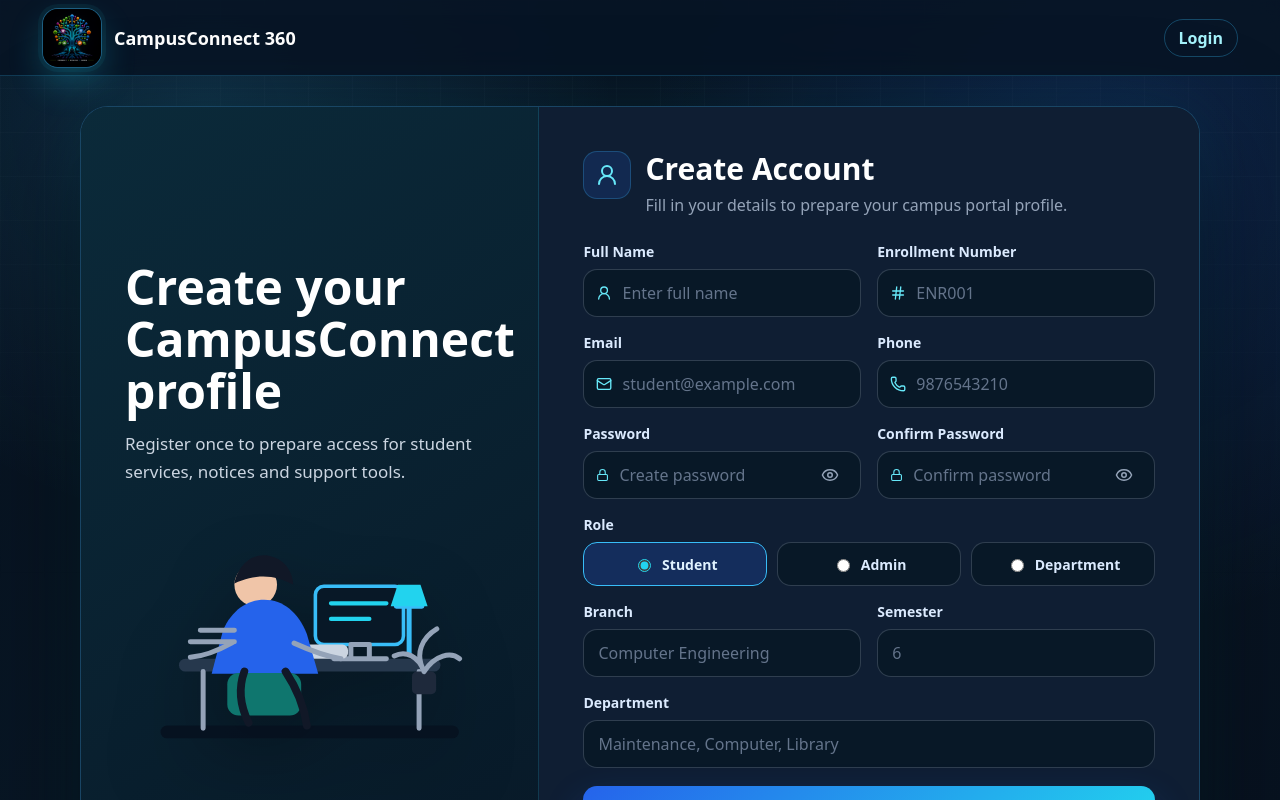
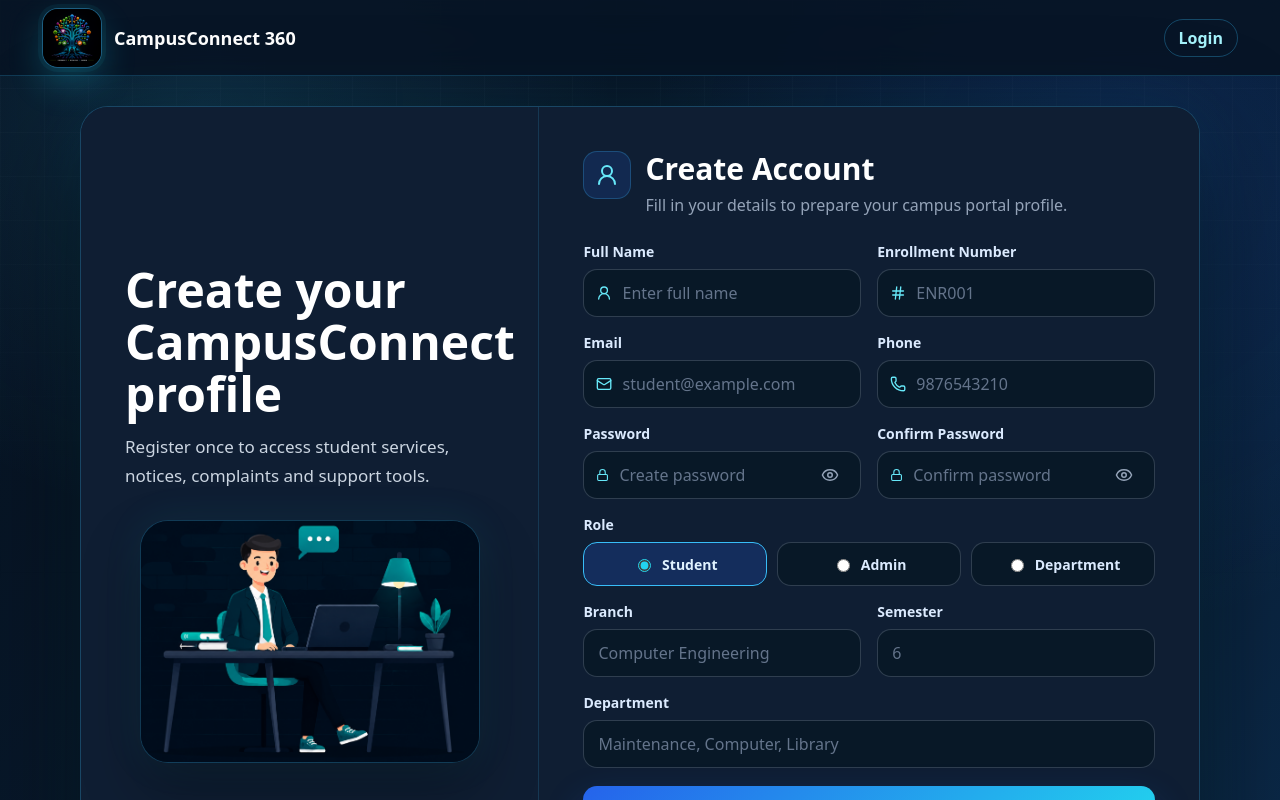
Before and after one commit to PritKoradiya/campusconnect-360, a React (Vite) app in the folder client/: page /register in a window 1280 px wide. Shown: the top 800 px of the page. Built offline with nearby package versions, Linux system fonts and the light colour scheme.

Commit message:
final touch in login page

```diff
--- a/client/src/pages/auth/LoginPage.jsx
+++ b/client/src/pages/auth/LoginPage.jsx
@@ -48,7 +48,9 @@ function LoginPage() {
         <aside className="campus-auth-hero">
           <h1>Welcome to CampusConnect 360</h1>
           <p>Smart campus services, complaints, notices, events and student support in one place.</p>
-          <img className="campus-login-illustration" src={loginIllustration} alt="Student working on laptop" />
+          <div className="campus-illustration-frame">
+            <img className="campus-login-illustration" src={loginIllustration} alt="Student working on laptop" />
+          </div>
         </aside>
 
         <form className="campus-auth-card" onSubmit={handleSubmit}>
--- a/client/src/pages/auth/RegisterPage.jsx
+++ b/client/src/pages/auth/RegisterPage.jsx
@@ -1,36 +1,11 @@
 import { useState } from 'react';
 import { ArrowRight, Eye, EyeOff, Hash, Lock, Mail, Phone, UserRound } from 'lucide-react';
 import { Link } from 'react-router-dom';
+import loginIllustration from '../../assets/login-illustration.png';
 import logo from '../../assets/logo.png';
 import '../../styles/auth.css';
 
 const roles = ['student', 'admin', 'department'];
-
-function CampusIllustration() {
-  return (
-    <svg className="campus-auth-illustration" viewBox="0 0 520 360" role="img" aria-label="Student account setup illustration">
-      <rect x="50" y="302" width="420" height="18" rx="9" className="illustration-floor" />
-      <rect x="76" y="208" width="368" height="18" rx="9" className="illustration-desk" />
-      <path d="M110 226v80M414 226v80" className="illustration-desk-leg" />
-      <rect x="268" y="106" width="124" height="82" rx="12" className="illustration-monitor" />
-      <path d="M318 188h26v20h-26zM294 208h74" className="illustration-monitor-stand" />
-      <path d="M290 130h78M290 152h54" className="illustration-screen-line" />
-      <rect x="232" y="188" width="82" height="20" rx="8" className="illustration-keyboard" />
-      <circle cx="184" cy="104" r="30" className="illustration-head" />
-      <path d="M154 102c6-30 30-47 56-37 18 7 26 22 27 39-24-14-52-17-83-2Z" className="illustration-hair" />
-      <path d="M166 138c12 10 24 10 36 0" className="illustration-face" />
-      <path d="M138 168c12-28 34-43 58-43 27 0 48 18 60 48l16 56H122l16-61Z" className="illustration-shirt" />
-      <path d="M238 186c22 10 42 18 66 22M150 186c-18 10-36 18-58 20" className="illustration-arm" />
-      <rect x="144" y="228" width="104" height="60" rx="16" className="illustration-chair" />
-      <path d="M168 226c-8 22-6 48 6 72M226 226c16 24 26 48 30 76" className="illustration-leg" />
-      <path d="M400 134v68M382 134h36" className="illustration-lamp" />
-      <path d="M374 134h52l-10-30h-32l-10 30Z" className="illustration-lamp-shade" />
-      <rect x="404" y="226" width="34" height="32" rx="7" className="illustration-pot" />
-      <path d="M421 226c-14-26-2-48 18-60M421 226c16-24 38-28 50-18M421 226c-8-22-26-30-42-22" className="illustration-plant" />
-      <path d="M92 184h62M106 168h48" className="illustration-books" />
-    </svg>
-  );
-}
 
 function RegisterPage() {
   const [formData, setFormData] = useState({
@@ -79,8 +54,10 @@ function RegisterPage() {
       <section className="campus-auth-shell campus-register-shell">
         <aside className="campus-auth-hero">
           <h1>Create your CampusConnect profile</h1>
-          <p>Register once to prepare access for student services, notices and support tools.</p>
-          <CampusIllustration />
+          <p>Register once to access student services, notices, complaints and support tools.</p>
+          <div className="campus-illustration-frame">
+            <img className="campus-login-illustration" src={loginIllustration} alt="Student working on laptop" />
+          </div>
         </aside>
 
         <form className="campus-auth-card campus-register-card" onSubmit={handleSubmit}>
--- a/client/src/styles/auth.css
+++ b/client/src/styles/auth.css
@@ -3,9 +3,9 @@
   position: relative;
   overflow-x: hidden;
   background:
-    radial-gradient(circle at 16% 12%, rgba(56, 189, 248, 0.16), transparent 30%),
-    radial-gradient(circle at 86% 18%, rgba(37, 99, 235, 0.18), transparent 34%),
-    linear-gradient(135deg, #07111f 0%, #081827 52%, #07111f 100%);
+    radial-gradient(circle at 16% 12%, rgba(56, 189, 248, 0.14), transparent 30%),
+    radial-gradient(circle at 86% 18%, rgba(37, 99, 235, 0.16), transparent 34%),
+    linear-gradient(135deg, #06111f 0%, #081a2e 52%, #0b2a4a 100%);
   color: #ffffff;
 }
 
@@ -95,7 +95,7 @@
   overflow: hidden;
   border: 1px solid rgba(56, 189, 248, 0.25);
   border-radius: 28px;
-  background: linear-gradient(145deg, #0f1e33, rgba(15, 30, 51, 0.94));
+  background: #0f1e33;
   box-shadow: 0 40px 110px rgba(0, 0, 0, 0.52), 0 0 70px rgba(34, 211, 238, 0.08);
   backdrop-filter: blur(18px);
 }
@@ -111,9 +111,7 @@
   justify-content: center;
   padding: 44px;
   border-right: 1px solid rgba(56, 189, 248, 0.16);
-  background:
-    linear-gradient(145deg, rgba(11, 42, 58, 0.98), rgba(8, 24, 39, 0.98)),
-    #0b2a3a;
+  background: #0f1e33;
 }
 
 .campus-auth-hero h1 {
@@ -133,115 +131,27 @@
   line-height: 1.65;
 }
 
-.campus-auth-illustration {
-  width: min(100%, 500px);
-  height: auto;
-  margin: 24px auto 0;
-  filter: drop-shadow(0 26px 34px rgba(0, 0, 0, 0.28));
+.campus-illustration-frame {
+  width: min(92%, 530px);
+  max-height: 382px;
+  display: flex;
+  align-items: center;
+  justify-content: center;
+  margin: 30px auto 0;
+  overflow: hidden;
+  border: 1px solid rgba(56, 189, 248, 0.22);
+  border-radius: 28px;
+  background:
+    linear-gradient(145deg, rgba(8, 26, 46, 0.78), rgba(6, 17, 31, 0.92)),
+    #081a2e;
+  box-shadow: 0 28px 60px rgba(0, 0, 0, 0.3), 0 0 40px rgba(34, 211, 238, 0.08);
 }
 
 .campus-login-illustration {
-  width: min(90%, 520px);
+  width: 100%;
   max-height: 370px;
   display: block;
-  margin: 28px auto 0;
-  object-fit: contain;
-  filter: drop-shadow(0 28px 36px rgba(0, 0, 0, 0.34)) drop-shadow(0 0 28px rgba(34, 211, 238, 0.1));
-}
-
-.illustration-floor {
-  fill: rgba(7, 17, 31, 0.85);
-}
-
-.illustration-desk {
-  fill: #26384d;
-}
-
-.illustration-desk-leg,
-.illustration-monitor-stand,
-.illustration-screen-line,
-.illustration-arm,
-.illustration-plant,
-.illustration-lamp,
-.illustration-books,
-.illustration-leg {
-  fill: none;
-  stroke: #94a3b8;
-  stroke-width: 7;
-  stroke-linecap: round;
-  stroke-linejoin: round;
-}
-
-.illustration-monitor {
-  fill: #081827;
-  stroke: #38bdf8;
-  stroke-width: 5;
-}
-
-.illustration-screen-line {
-  stroke: #22d3ee;
-  stroke-width: 6;
-}
-
-.illustration-head {
-  fill: #f0c5a8;
-}
-
-.illustration-hair {
-  fill: #111827;
-}
-
-.illustration-shirt {
-  fill: #2563eb;
-}
-
-.illustration-chair {
-  fill: #0f766e;
-}
-
-.illustration-keyboard {
-  fill: #cbd5e1;
-}
-
-.illustration-plant-dot {
-  fill: #22d3ee;
-}
-
-.illustration-face {
-  fill: none;
-  stroke: #111827;
-  stroke-width: 4;
-  stroke-linecap: round;
-}
-
-.illustration-leg {
-  stroke: #111827;
-  stroke-width: 11;
-}
-
-.illustration-lamp {
-  stroke: #38bdf8;
-}
-
-.illustration-lamp-shade {
-  fill: #22d3ee;
-}
-
-.illustration-pot {
-  fill: #1e293b;
-}
-
-.illustration-chat {
-  fill: #0f766e;
-  stroke: #22d3ee;
-  stroke-width: 4;
-}
-
-.illustration-chat-dot {
-  fill: none;
-  stroke: #dffafe;
-  stroke-width: 6;
-  stroke-linecap: round;
+  object-fit: cover;
 }
 
 .campus-auth-card {
@@ -527,12 +437,12 @@
     border-bottom: 1px solid rgba(56, 189, 248, 0.16);
   }
 
-  .campus-auth-illustration {
-    max-height: 290px;
+  .campus-illustration-frame {
+    width: min(88%, 460px);
+    max-height: 320px;
   }
 
   .campus-login-illustration {
-    width: min(88%, 460px);
     max-height: 320px;
   }
 }
```
